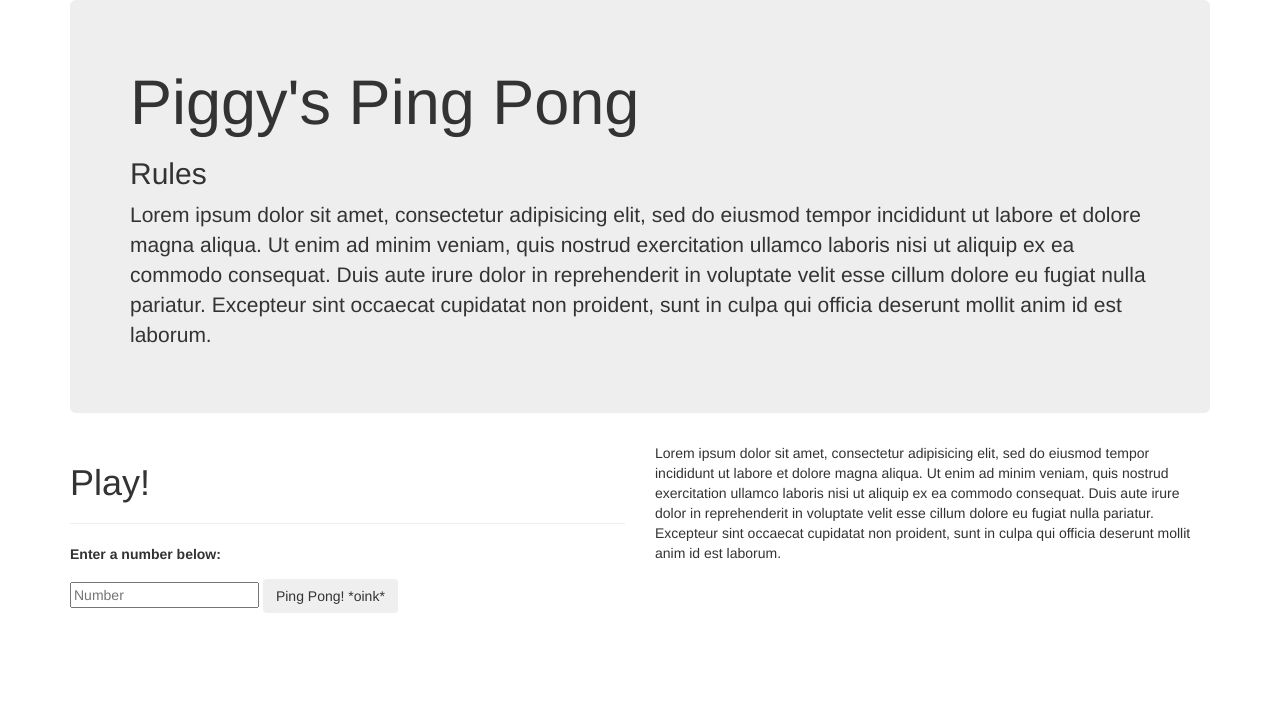
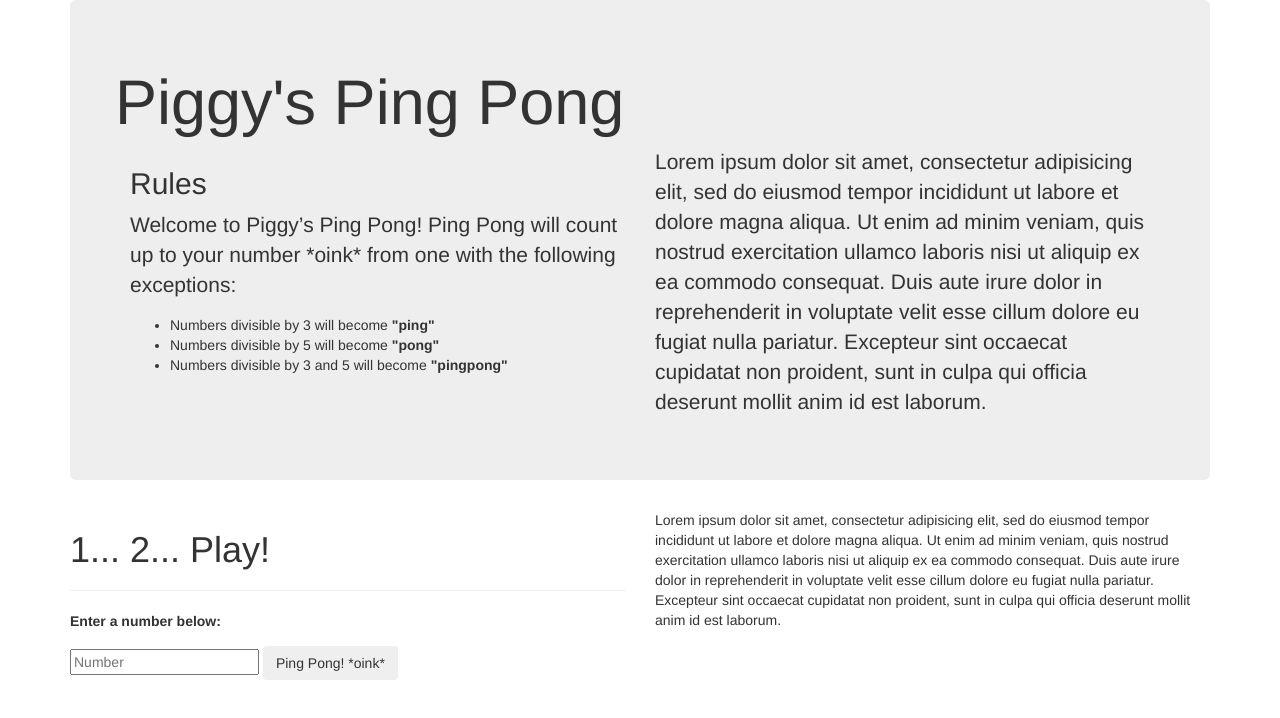
Before and after one commit to avocadobravado/intro-week03, a plain HTML site: page index.html in a window 1280 px wide. Drawn offline with nearby package versions, Linux system fonts and the light colour scheme.

Commit message:
Add columns to jumbotron and initial div that will disappear when user inputs number

```diff
--- a/index.html
+++ b/index.html
@@ -13,15 +13,27 @@
   <body>
     <div class="container">
       <div class="jumbotron">
-        <h1>Piggy's Ping Pong</h1>
-        <h2>Rules</h2>
-        <p>Lorem ipsum dolor sit amet, consectetur adipisicing elit, sed do eiusmod tempor incididunt ut labore et dolore magna aliqua. Ut enim ad minim veniam, quis nostrud exercitation ullamco laboris nisi ut aliquip ex ea commodo consequat. Duis aute irure dolor in reprehenderit in voluptate velit esse cillum dolore eu fugiat nulla pariatur. Excepteur sint occaecat cupidatat non proident, sunt in culpa qui officia deserunt mollit anim id est laborum.</p>
+        <div class="row">
+          <h1>Piggy's Ping Pong</h1>
+          <div class="col-md-6 jumboleft">
+            <h2>Rules</h2>
+            <p>Welcome to Piggy’s Ping Pong! Ping Pong will count up to your number *oink* from one with the following exceptions:</p>
+            <ul>
+              <li>Numbers divisible by 3 will become <strong>"ping"</strong></li>
+              <li>Numbers divisible by 5 will become <strong>"pong"</strong></li>
+              <li>Numbers divisible by 3 and 5 will become <strong>"pingpong"</strong></li>
+            </ul>
+          </div><!--Jumboleft closes-->
+          <div class="col-md-6 jumboright">
+            <p>Lorem ipsum dolor sit amet, consectetur adipisicing elit, sed do eiusmod tempor incididunt ut labore et dolore magna aliqua. Ut enim ad minim veniam, quis nostrud exercitation ullamco laboris nisi ut aliquip ex ea commodo consequat. Duis aute irure dolor in reprehenderit in voluptate velit esse cillum dolore eu fugiat nulla pariatur. Excepteur sint occaecat cupidatat non proident, sunt in culpa qui officia deserunt mollit anim id est laborum.</p>
+          </div><!--Jumboright closes-->
+        </div><!--Row closes-->
       </div><!--Jumbotron closes-->
     </div><!--Container closes-->
       <div class="container">
         <div class="row">
           <div class="col-md-6 left">
-              <h1>Play!</h1>
+              <h1>1... 2... Play!</h1>
               <hr>
                 <form id="pingPongForm">
                   <p><label>Enter a number below:</label></p>
@@ -30,11 +42,13 @@
                 </form>
           </div><!--Col closes-->
           <div class="col-md-6 right">
+            <div id="initial">
+              <p>Lorem ipsum dolor sit amet, consectetur adipisicing elit, sed do eiusmod tempor incididunt ut labore et dolore magna aliqua. Ut enim ad minim veniam, quis nostrud exercitation ullamco laboris nisi ut aliquip ex ea commodo consequat. Duis aute irure dolor in reprehenderit in voluptate velit esse cillum dolore eu fugiat nulla pariatur. Excepteur sint occaecat cupidatat non proident, sunt in culpa qui officia deserunt mollit anim id est laborum.</p>
+          </div><!--Initial closes-->
             <div id="result">
               <strong><p>Your results: *oink*</p></strong>
               <ul></ul>
             </div><!--Result closes-->
-            <p>Lorem ipsum dolor sit amet, consectetur adipisicing elit, sed do eiusmod tempor incididunt ut labore et dolore magna aliqua. Ut enim ad minim veniam, quis nostrud exercitation ullamco laboris nisi ut aliquip ex ea commodo consequat. Duis aute irure dolor in reprehenderit in voluptate velit esse cillum dolore eu fugiat nulla pariatur. Excepteur sint occaecat cupidatat non proident, sunt in culpa qui officia deserunt mollit anim id est laborum.</p>
           </div><!--Col closes-->
         </div><!--Row closes-->
       </div><!--Container closes-->
```
